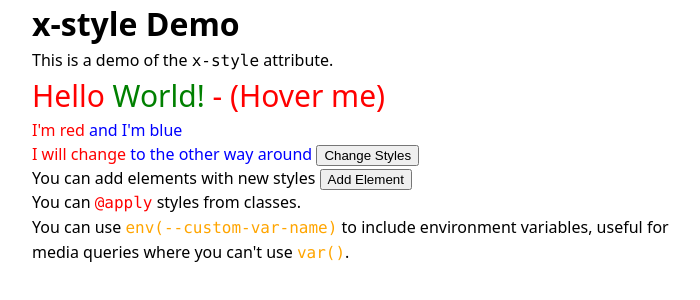
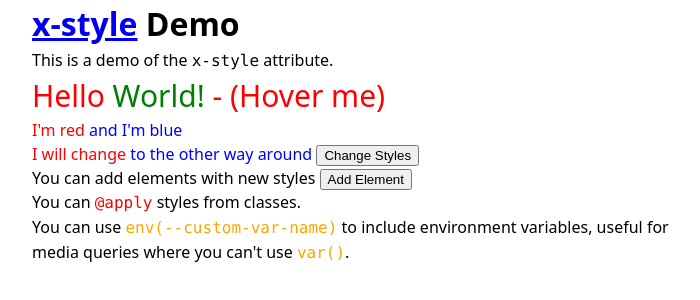
Before and after one commit to samwillis/x-style, a website: page index.html in a window 1280 px wide. Shown: the whole page, without its empty margins (288-988 px from the left). Drawn offline with Linux system fonts and the light colour scheme.

Commit message:
Rename demo.html to index.html for github pages

```diff
--- a/demo.html
+++ b/index.html
@@ -94,7 +94,9 @@
       margin: 0 auto;
     "
     >
-      <h1>x-style Demo</h1>
+      <h1>
+        <a href=https://github.com/samwillis/x-style">x-style</a> Demo
+      </h1>
       <p>This is a demo of the <code>x-style</code> attribute.</p>
 
       <p
```
